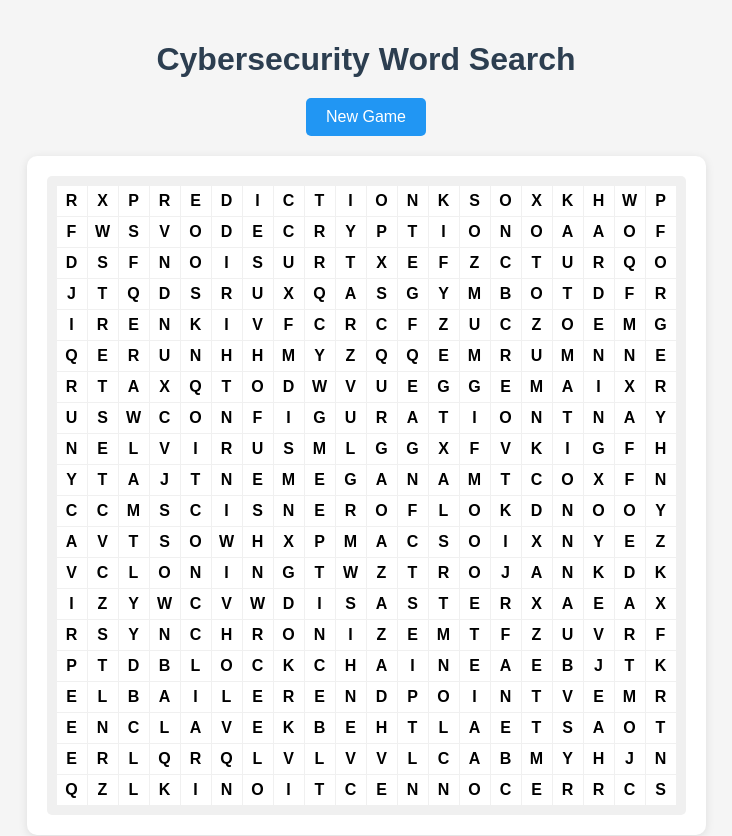
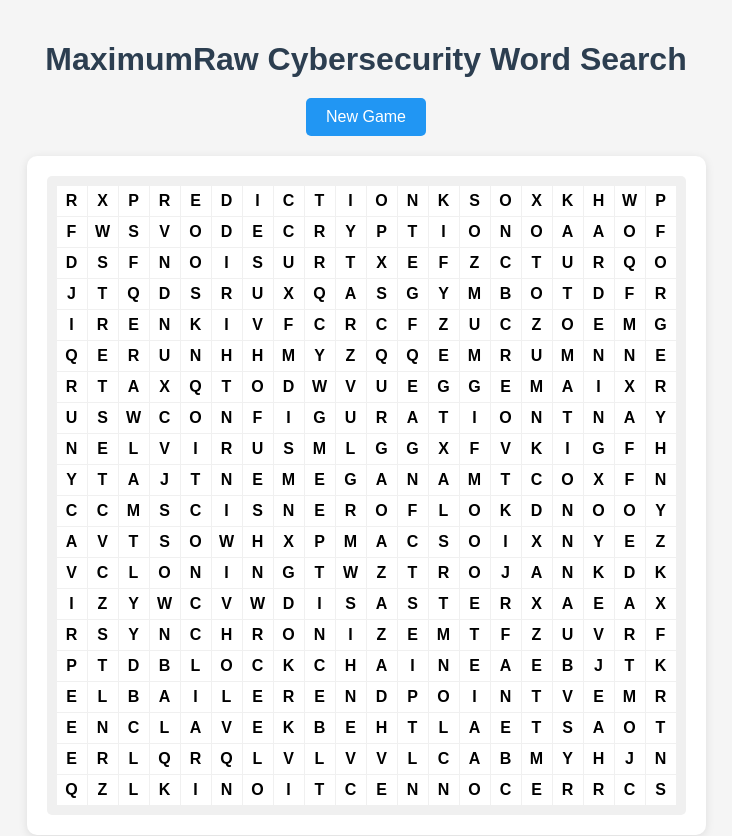
Before and after one commit to netwed/maximumraw, a plain HTML site: page games/cybergame.html in a window 1280 px wide. Shown: the top 836 px of the page, without its empty margins (274-1006 px from the left). Drawn offline with Linux system fonts and the light colour scheme.

Commit message:
update cybergame.html

```diff
--- a/games/cybergame.html
+++ b/games/cybergame.html
@@ -3,7 +3,7 @@
 <head>
     <meta charset="UTF-8">
     <meta name="viewport" content="width=device-width, initial-scale=1.0">
-    <title>Cybersecurity Word Search</title>
+    <title>MaximumRaw Cybersecurity Word Search</title>
     <style>
         /* Keep all original CSS unchanged */
         body {
@@ -142,7 +142,7 @@
     </style>
 </head>
 <body>
-    <h1 class="title">Cybersecurity Word Search</h1>
+    <h1 class="title">MaximumRaw Cybersecurity Word Search</h1>
     <button class="reset-button" id="resetButton">New Game</button>
     <div class="grid-container">
         <div class="grid" id="grid"></div>
```
